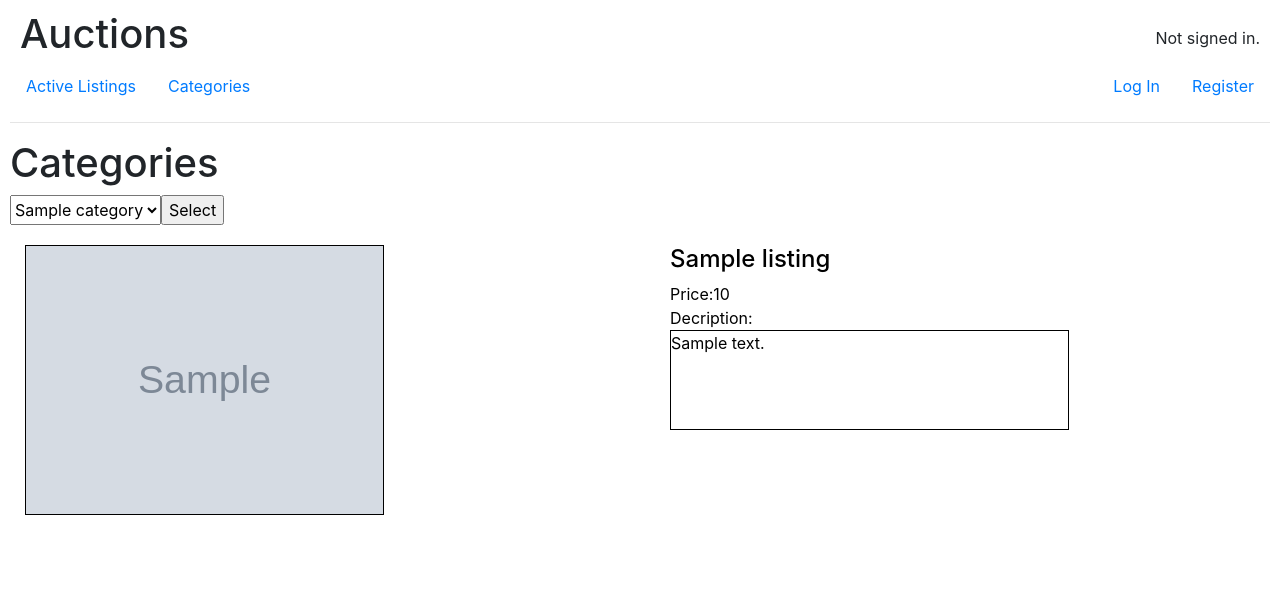
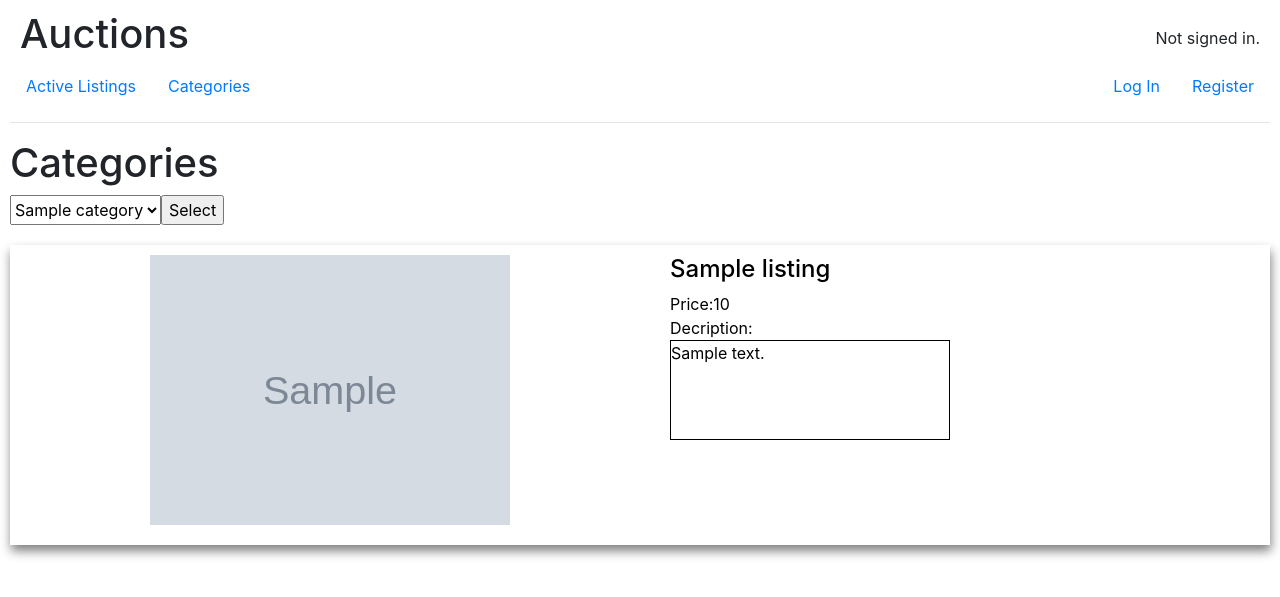
Before and after one commit to k2dums/commerce, a Django app: page /category in a window 1280 px wide. Shown: the top 597 px of the page. Run offline with Django 3.2, Linux system fonts and the light colour scheme; tables that the repository leaves empty hold one stand-in row (Sample ...); some libraries are stand-ins or nearby versions.

Commit message:
added 10px  padding to the listed item and boxshadow.Image in the listed item is center aliged.Max width of the listed image to 50%

```diff
--- a/auctions/static/auctions/styles.css
+++ b/auctions/static/auctions/styles.css
@@ -33,19 +33,23 @@ svg.bi.bi-check-circle-fill{
     margin:20px auto;
     color: black;
     min-height: 300px;
+    padding: 10px;
+    box-shadow:1px 6px 10px gray;
 }
 .listing_wrapper a{
     color:black;
 
 }
+.img_listing{
+    text-align: center;
+}
 .img_listing img{
-    max-width:400px;
+    max-width:80%;
     max-height: 270px;
-    border: 1px solid black;
 }
 .description_listing{
     border: 1px solid black;
-    max-width: 70%;
+    max-width: 50%;
     min-height:100px;
 }
 .listing_wrapper a:hover{
```
Also changed, not shown: other parts of auctions/static/auctions/styles.css (+5 -5 lines).
